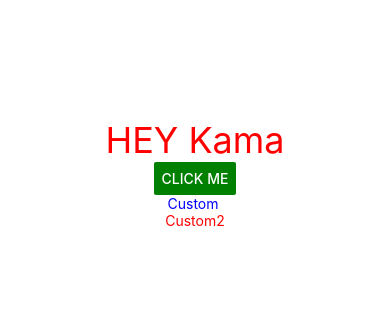
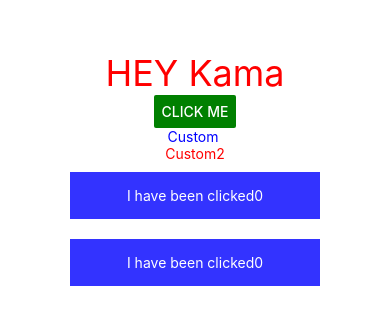
Before and after one commit to taxman206/Todolist, a React Native app: screen / in a window 390 px wide. Shown: the part 249-574 px from the top of the page. Built offline with nearby package versions, Linux system fonts and the light colour scheme.

Commit message:
adding counter buttons using clickcounter

```diff
--- a/App.js
+++ b/App.js
@@ -1,8 +1,9 @@
 import { StatusBar } from 'expo-status-bar';
 import React from 'react';
 import { StyleSheet, Text, View , Button} from 'react-native';
-//importing custom
+//importing custom component
 import {Textbox} from './components/Textbox';
+import {ClickCounter} from './components/ClickCounter';
 
 export default function App() {
   return (
@@ -12,6 +13,8 @@
       <StatusBar style="auto" />
       <Textbox color="blue" size="24" text="Custom "/>
       <Textbox color="red" size="24" text="Custom2"/>
+      <ClickCounter/>
+      <ClickCounter/>
     </View>
   );
 }
--- /dev/null
+++ b/components/ClickCounter.js
@@ -0,0 +1,28 @@
+import {View, Text, StyleSheet,TouchableOpacity} from 'react-native';
+import React, {useState} from 'react';
+
+export const ClickCounter=(props)=>{
+	const [click, updateClick]=useState(0);
+	return (
+		<View>
+		<TouchableOpacity onPress={()=>{updateClick(click+1)} } style={styles.button}>
+		<Text style={styles.text}>I have been clicked{click}</Text>
+		</TouchableOpacity>
+		</View>
+	)
+}
+
+const styles= StyleSheet.create(
+	{
+		button:{
+			minWidth:250,
+			backgroundColor:'#3333ff',
+			padding: 15,
+			margin:10,
+		},
+		text:{
+			color:'white',
+			textAlign:'center'
+		}
+	}
+)
```
